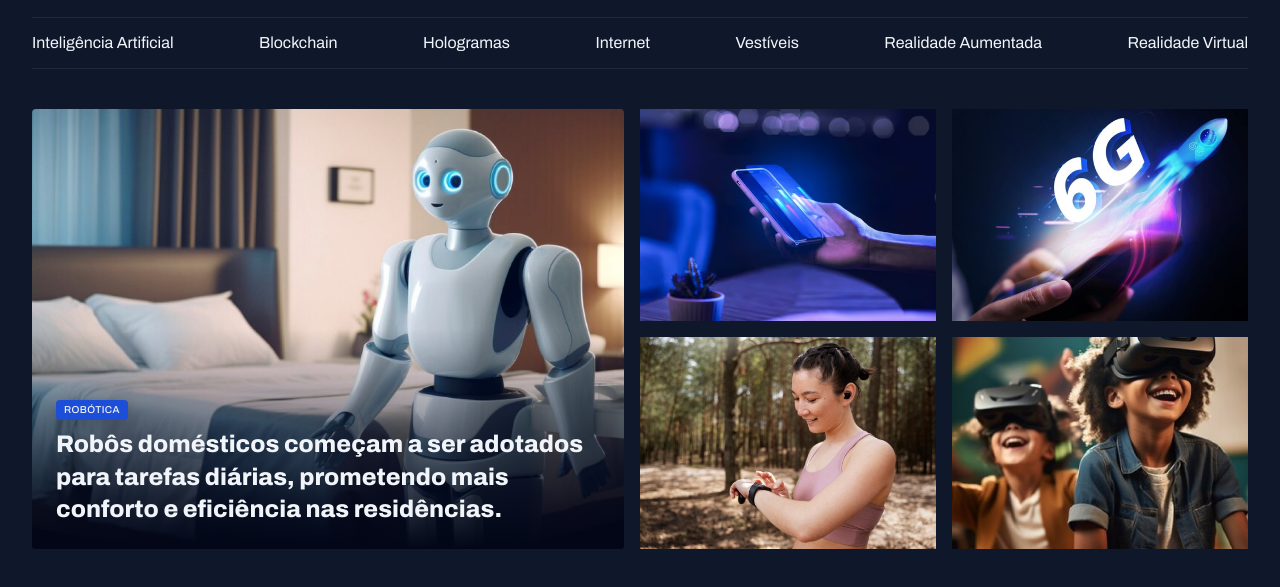
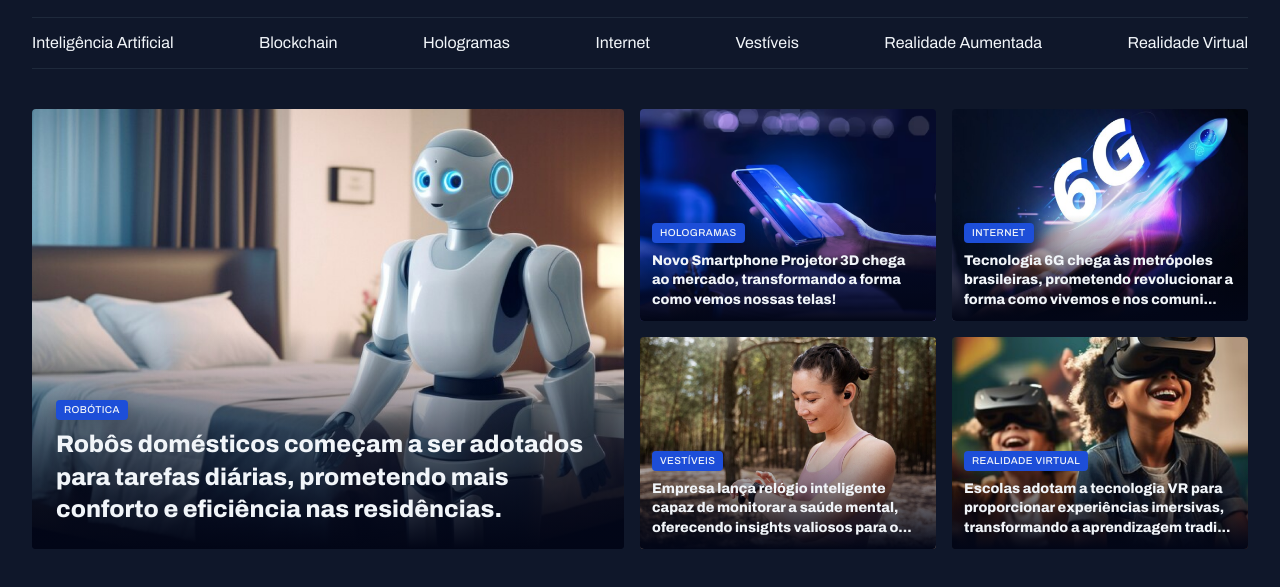
Before and after one commit to GuilhermeBianquin/FullStack-ProjetoSiteNoticias, a plain HTML site: page index.html in a window 1280 px wide. Shown: the part 55-642 px from the top of the page. Drawn offline with Linux system fonts and the light colour scheme.

Commit message:
finalizando a seção destaques

```diff
--- a/index.html
+++ b/index.html
@@ -47,18 +47,47 @@
       </figure>
 
       <div class="grid grid-cols-2 gap-16">
-        <div>
+        <figure class="card">
           <img src="assets/images/Image 02.png" alt="">
-        </div>
-        <div>
+          <figcaption>
+            <span class="content-tag">Hologramas</span>
+            <h2 class="text-lg">
+              Novo Smartphone Projetor 3D chega ao mercado,
+              transformando a forma como vemos nossas telas!
+            </h2>
+          </figcaption>
+        </figure>
+        <figure class="card">
           <img src="assets/images/Image 03.png" alt="">
-        </div>
-        <div>
+          <figcaption>
+            <span class="content-tag">Internet</span>
+            <h2 class="text-lg">
+              Tecnologia 6G chega às metrópoles brasileiras,
+              prometendo revolucionar a forma como vivemos e nos comuni...
+            </h2>
+          </figcaption>
+        </figure>
+        <figure class="card">
           <img src="assets/images/Image 04.png" alt="">
-        </div>
-        <div>
+          <figcaption>
+            <span class="content-tag">Vestíveis</span>
+            <h2 class="text-lg">
+              Empresa lança relógio inteligente capaz de monitorar a saúde mental,
+              oferecendo insights valiosos para o...
+            </h2>
+          </figcaption>
+        </figure>
+        <figure class="card">
           <img src="assets/images/Image 05.png" alt="">
-        </div>
+          <figcaption>
+            <span class="content-tag">Realidade Virtual</span>
+            <h2 class="text-lg">
+              Escolas adotam a tecnologia VR
+              para proporcionar experiências imersivas,
+              transformando a aprendizagem tradi...
+            </h2>
+          </figcaption>
+        </figure>
       </div>
     </section>
   </main>
--- a/styles/section.css
+++ b/styles/section.css
@@ -25,6 +25,10 @@
       bottom: 0;
       padding: 24px;
 
+      &:has(.text-lg){
+        padding: 12px;
+      }
+
       h2{
         margin-top: 8px;
       }
```
